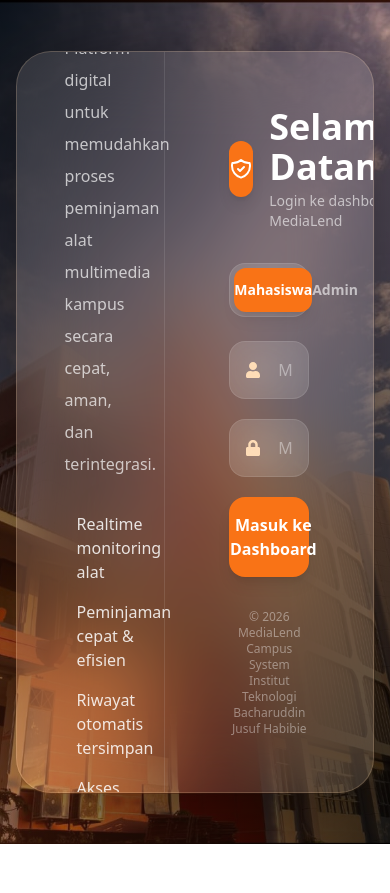
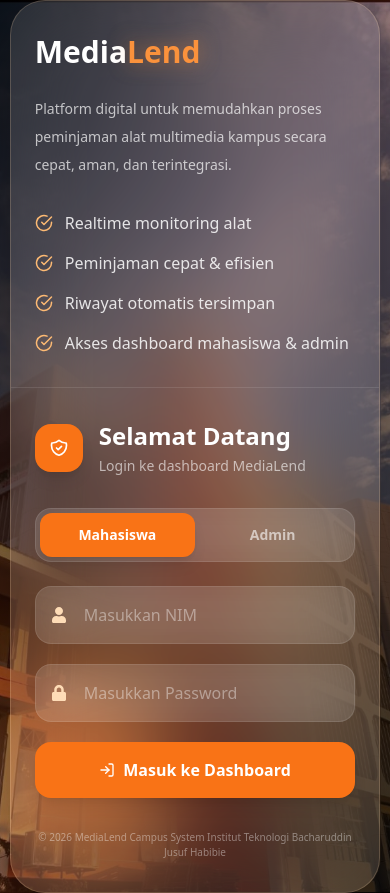
Before and after one commit to SriWahyuningsiA/medialend-frontend, a React (Create React App) app: page / in a window 390 px wide. Before the commit the page ends 844 px from the top, so only its background shows below. Built offline with nearby package versions, Linux system fonts and the light colour scheme.

Commit message:
Responsive login page

```diff
--- a/src/pages/Login.js
+++ b/src/pages/Login.js
@@ -161,15 +161,14 @@ if (res.data.user.nim) {
   };
 
   return (
-    <div className="h-screen overflow-hidden flex items-center justify-center relative">
+  <div className="min-h-screen flex items-center justify-center relative overflow-auto">
 
     {/* BACKGROUND */}
 
     <div
       className="absolute inset-0 bg-cover bg-center"
       style={{
-          backgroundImage:
-            `url(${kampus})`,
+        backgroundImage: `url(${kampus})`,
       }}
     />
 
@@ -179,17 +178,41 @@ if (res.data.user.nim) {
 
     {/* CONTAINER */}
 
-      <div className="relative z-10 w-[92%] h-[88vh] rounded-[35px] overflow-hidden border border-orange-200/20 bg-white/10 backdrop-blur-2xl shadow-[0_20px_80px_rgba(0,0,0,0.5)]">
+    <div
+      className="
+      relative z-10
+      w-[95%]
+      lg:w-[92%]
+      min-h-[90vh]
+      lg:h-[88vh]
+      rounded-[35px]
+      overflow-hidden
+      border border-orange-200/20
+      bg-white/10
+      backdrop-blur-2xl
+      shadow-[0_20px_80px_rgba(0,0,0,0.5)]
+    "
+    >
 
-        <div className="flex h-full">
+      <div className="flex flex-col lg:flex-row h-full">
 
         {/* LEFT */}
 
-          <div className="w-5/12 border-r border-white/10 px-12 py-12 flex flex-col justify-center">
+        <div
+          className="
+          w-full
+          lg:w-5/12
+          border-b lg:border-b-0 lg:border-r
+          border-white/10
+          px-6 md:px-10 lg:px-12
+          py-8 lg:py-12
+          flex flex-col justify-center
+        "
+        >
 
           <div>
 
-              <h1 className="text-5xl font-extrabold text-white leading-tight">
+            <h1 className="text-3xl md:text-4xl lg:text-5xl font-extrabold text-white leading-tight">
 
               Media
               <span className="text-orange-400 drop-shadow-[0_0_10px_rgba(251,146,60,0.5)]">
@@ -198,7 +221,7 @@ if (res.data.user.nim) {
 
             </h1>
 
-              <p className="text-white/70 text-base leading-8 mt-8 max-w-md">
+            <p className="text-white/70 text-sm md:text-base leading-7 mt-6 max-w-md">
 
               Platform digital untuk memudahkan proses
               peminjaman alat multimedia kampus secara
@@ -208,7 +231,7 @@ if (res.data.user.nim) {
 
           </div>
 
-            <div className="space-y-4 my-8">
+          <div className="space-y-4 mt-8">
 
             <Feature text="Realtime monitoring alat" />
             <Feature text="Peminjaman cepat & efisien" />
@@ -221,7 +244,15 @@ if (res.data.user.nim) {
 
         {/* RIGHT */}
 
-          <div className="w-7/12 flex items-center justify-center px-16">
+        <div
+          className="
+          w-full
+          lg:w-7/12
+          flex items-center justify-center
+          px-6 md:px-10 lg:px-16
+          py-8
+        "
+        >
 
           <div className="w-full max-w-xl">
 
@@ -231,7 +262,7 @@ if (res.data.user.nim) {
 
               <div className="flex items-center gap-4">
 
-                  <div className="w-14 h-14 rounded-2xl bg-orange-500 flex items-center justify-center text-white text-2xl shadow-lg">
+                <div className="w-12 h-12 md:w-14 md:h-14 rounded-2xl bg-orange-500 flex items-center justify-center text-white text-xl md:text-2xl shadow-lg">
 
                   <HiOutlineShieldCheck />
 
@@ -239,12 +270,16 @@ if (res.data.user.nim) {
 
                 <div>
 
-                    <h2 className="text-4xl font-bold text-white">
+                  <h2 className="text-2xl md:text-3xl lg:text-4xl font-bold text-white">
+
                     Selamat Datang
+
                   </h2>
 
                   <p className="text-white/60 text-sm mt-1">
+
                     Login ke dashboard MediaLend
+
                   </p>
 
                 </div>
@@ -259,9 +294,7 @@ if (res.data.user.nim) {
 
               <button
                 type="button"
-                  onClick={() =>
-                    setMode("mahasiswa")
-                  }
+                onClick={() => setMode("mahasiswa")}
                 className={`flex-1 py-3 rounded-xl text-sm font-semibold transition-all ${
                   mode === "mahasiswa"
                     ? "bg-orange-500 text-white shadow-lg"
@@ -273,9 +306,7 @@ if (res.data.user.nim) {
 
               <button
                 type="button"
-                  onClick={() =>
-                    setMode("admin")
-                  }
+                onClick={() => setMode("admin")}
                 className={`flex-1 py-3 rounded-xl text-sm font-semibold transition-all ${
                   mode === "admin"
                     ? "bg-orange-500 text-white shadow-lg"
@@ -309,9 +340,7 @@ if (res.data.user.nim) {
                   }
                   value={nim}
                   onChange={(e) =>
-                      setNim(
-                        e.target.value
-                      )
+                    setNim(e.target.value)
                   }
                   className="w-full pl-12 pr-4 py-4 rounded-2xl bg-white/10 border border-white/10 text-white placeholder:text-white/40 focus:outline-none focus:ring-2 focus:ring-orange-500 backdrop-blur-xl"
                   required
@@ -330,9 +359,7 @@ if (res.data.user.nim) {
                   placeholder="Masukkan Password"
                   value={password}
                   onChange={(e) =>
-                      setPassword(
-                        e.target.value
-                      )
+                    setPassword(e.target.value)
                   }
                   className="w-full pl-12 pr-4 py-4 rounded-2xl bg-white/10 border border-white/10 text-white placeholder:text-white/40 focus:outline-none focus:ring-2 focus:ring-orange-500 backdrop-blur-xl"
                   required
@@ -357,7 +384,7 @@ if (res.data.user.nim) {
 
             {/* FOOTER */}
 
-              <p className="text-xs text-white/40 mt-8 text-center">
+            <p className="text-[10px] md:text-xs text-white/40 mt-8 text-center">
 
               © 2026 MediaLend Campus System
               Institut Teknologi Bacharuddin Jusuf Habibie
@@ -375,7 +402,6 @@ if (res.data.user.nim) {
   </div>
 );
 }
-
 /* ================= FEATURE ================= */
 
 function Feature({ text }) {
```
Lines whose indentation alone changed are shown as unchanged.
